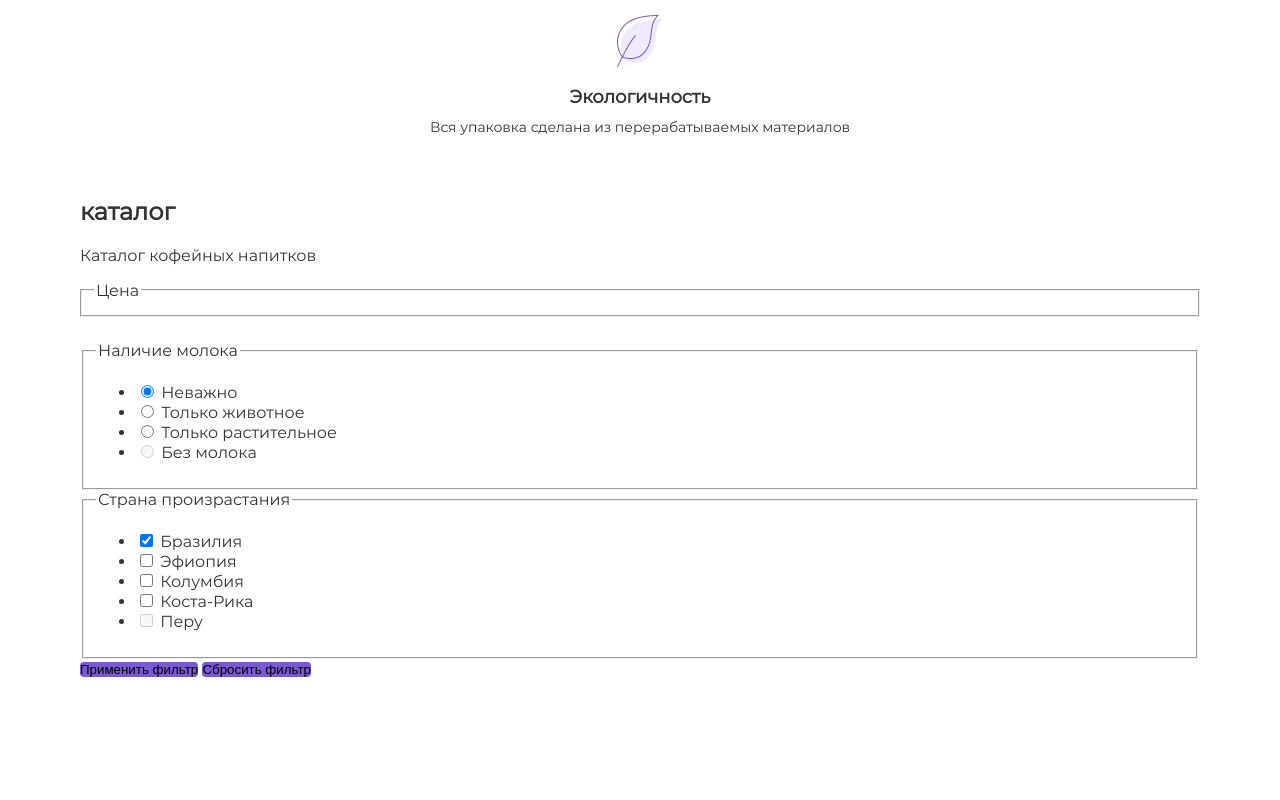
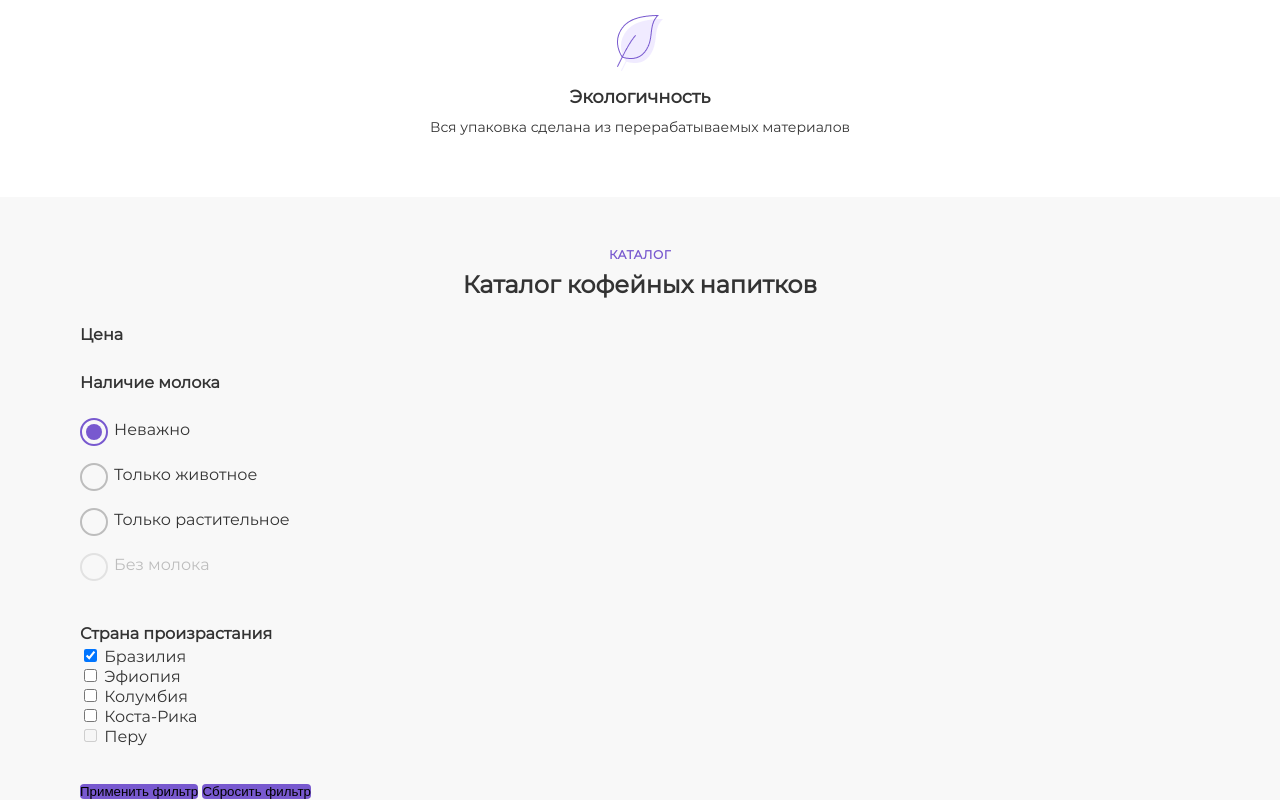
Before and after one commit to Ramc1987/grade-work, a website: page source/index.html in a window 1280 px wide. Shown: the part 1211-2011 px from the top of the page. Before the commit the page ends 1889 px from the top, so only its background shows below. Drawn offline with nearby package versions, Linux system fonts and the light colour scheme; files that its build step writes are made by us from their sources.

Commit message:
Add styles for group checkbox milk

```diff
--- a/source/index.html
+++ b/source/index.html
@@ -185,7 +185,7 @@
             <ul class="milk__list">
               <li class="milk__item">
                 <label class="milk__custom-radio">
-                  <input class="milk__control-radio hidden" name="milk" value="неважно" type="radio" checked>
+                  <input class="milk__control-radio" name="milk" value="неважно" type="radio" checked>
                   <span class="milk__box-radio"></span>
                   <span class="milk__title-radio">Неважно</span>
                 </label>
@@ -208,7 +208,7 @@
                 <label class="milk__custom-radio">
                   <input class="milk__control-radio hidden" name="milk" value="неважно" type="radio" disabled>
                   <span class="milk__box-radio"></span>
-                  <span class="milk__title-radio">Без молока</span>
+                  <span class="milk__title-radio milk__title-radio--disabled">Без молока</span>
                 </label>
               </li>
             </ul>
--- a/source/sass/blocks/catalog.scss
+++ b/source/sass/blocks/catalog.scss
@@ -1,5 +1,22 @@
-// .catalog {}
+.catalog {
+  background: #f8f8f8;
+  padding: 50px 0 0 0;
+}
 
-// .catalog__title {}
+.catalog__title {
+  @include font-title(12px, 16px, 700);
 
-// .catalog__subtitle {}
+  text-align: center;
+  letter-spacing: 0.04em;
+  text-transform: uppercase;
+  color: $second-color;
+  margin: 0 0 4px 0;
+}
+
+.catalog__subtitle {
+  @include font-title(24px, 36px, 700);
+
+  margin: 0 0 20px 0;
+  text-align: center;
+  color: $first-color;
+}
--- a/source/sass/blocks/country-prod.scss
+++ b/source/sass/blocks/country-prod.scss
@@ -1,8 +1,18 @@
-// .country-prod {}
+.country-prod {
+  border: none;
+  padding: 0;
+}
 
-// .country-prod__title {}
+.country-prod__title {
+  @include font-title(16px, 24px, 600);
 
-// .country-prod__list {}
+  padding: 0;
+  color: $first-color;
+}
+
+.country-prod__list {
+  @include zero(0, 0, none);
+}
 
 // .country-prod__item {}
 
--- a/source/sass/blocks/filter.scss
+++ b/source/sass/blocks/filter.scss
@@ -1,9 +1,11 @@
-// .filter {}
-
 .filter__range {
   margin: 0 0 24px 0;
 }
 
-// .filter__milk{}
+.filter__milk {
+  margin: 0 0 24px 0;
+}
 
-// .filter__country-prod{}
+.filter__country-prod {
+  margin: 0 0 35px 0;
+}
--- a/source/sass/blocks/header.scss
+++ b/source/sass/blocks/header.scss
@@ -2,6 +2,7 @@
   display: flex;
   align-items: center;
   position: relative;
+  max-width: 280px;
 }
 
 .header__logo {
--- a/source/sass/blocks/milk.scss
+++ b/source/sass/blocks/milk.scss
@@ -1,15 +1,76 @@
-// .milk{}
+.milk {
+  border: none;
+  padding: 0;
+}
 
-// .milk__title {}
+.milk__title {
+  @include font-title(16px, 24px, 600);
 
-// .milk__list {}
+  margin: 0 0 23px 0;
+  padding: 0;
+  color: $first-color;
+}
 
-// .milk__item {}
+.milk__list {
+  @include zero(0, 0, none);
+}
 
-// .milk__custom-radio {}
+.milk__item {
+  display: flex;
+  align-items: center;
+  margin: 0 0 21px 0;
+}
 
-// .milk__control-radio {}
+.milk__custom-radio {
+  position: relative;
+}
 
-// .milk__box-radio {}
+.milk__control-radio {
+  appearance: none;
+  position: absolute;
 
-// .milk__title-radio {}
+  &:checked + .milk__box-radio::before {
+    display: block;
+  }
+
+  &:checked + .milk__box-radio {
+    border: 2px solid #7859cf;
+  }
+
+  &:disabled + .milk__box-radio {
+    border: 2px solid #e2e2e2;
+  }
+}
+
+.milk__box-radio {
+  position: absolute;
+  top: 0;
+  border: 2px solid #bdbdbd;
+  border-radius: 50px;
+  width: 24px;
+  height: 24px;
+
+  &::before {
+    content: "";
+    position: absolute;
+    width: 16px;
+    height: 16px;
+    border-radius: 50%;
+    background: #7859cf;
+    display: none;
+    top: 50%;
+    left: 50%;
+    transform: translate(-50%, -50%);
+  }
+}
+
+.milk__title-radio {
+  @include font-title(16px, 24px, 400);
+
+  color: $first-color;
+  margin-left: 34px;
+
+  &--disabled {
+    color: #bdbdbd;
+  }
+}
--- a/source/sass/blocks/range.scss
+++ b/source/sass/blocks/range.scss
@@ -0,0 +1,11 @@
+.range {
+  border: none;
+  padding: 0;
+}
+
+.range__title {
+  @include font-title(16px, 24px, 600);
+
+  padding: 0;
+  color: $first-color;
+}
```
